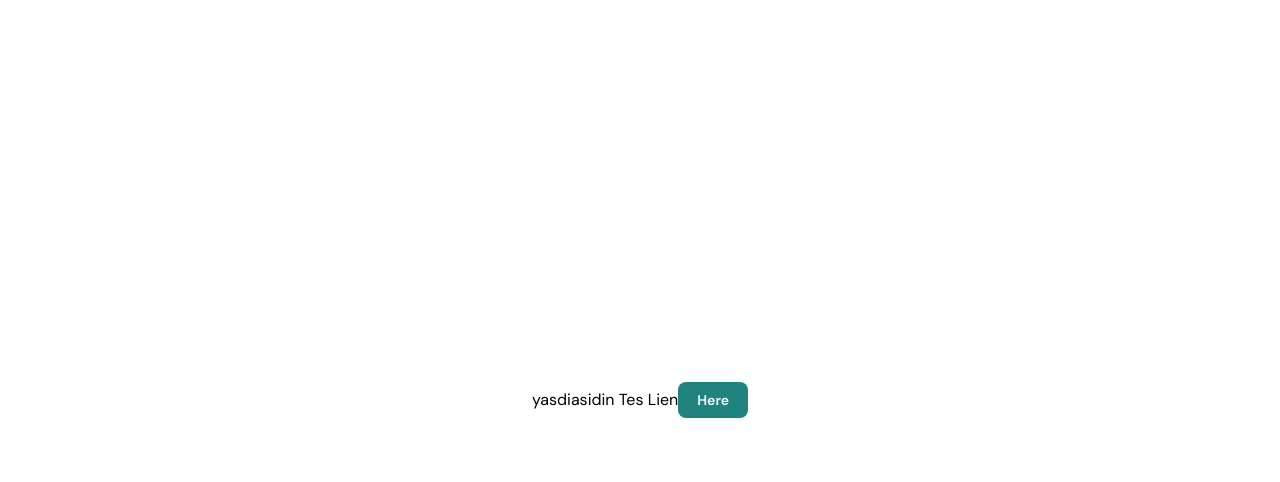
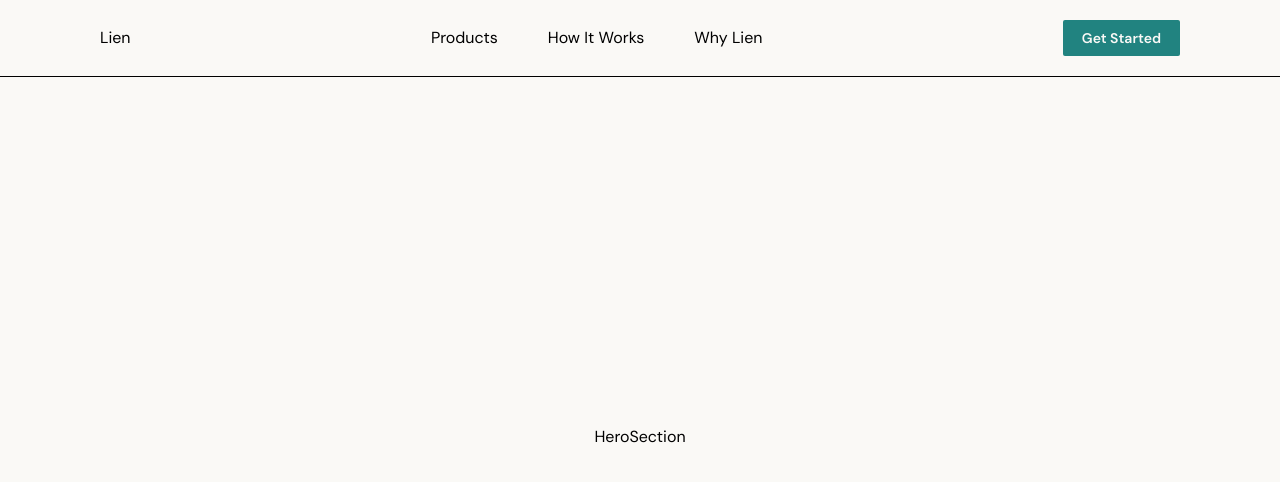
Before and after one commit to we-are-lumen/Lien, a Next.js app in the folder frontend/: page / in a window 1280 px wide. Shown: the top 482 px of the page. Built offline with nearby package versions, Linux system fonts and the light colour scheme.

Commit message:
feat(landing): add landing navbar

```diff
--- /dev/null
+++ b/frontend/app/(landing)/components/HeroSection.tsx
@@ -0,0 +1,11 @@
+import { Center, Text } from "@mantine/core";
+
+const HeroSection = () => {
+  return (
+    <Center h={"90dvh"}>
+      <Text>HeroSection</Text>
+    </Center>
+  );
+};
+
+export default HeroSection;
--- /dev/null
+++ b/frontend/app/(landing)/layout.tsx
@@ -0,0 +1,14 @@
+import LandingNavbar from "@/shared/components/navigations/LandingNavbar";
+
+export default function LandingLayout({
+  children,
+}: Readonly<{
+  children: React.ReactNode;
+}>) {
+  return (
+    <div>
+      <LandingNavbar />
+      {children}
+    </div>
+  );
+}
--- /dev/null
+++ b/frontend/app/(landing)/page.tsx
@@ -0,0 +1,11 @@
+import HeroSection from "./components/HeroSection";
+
+const LandingPage = () => {
+  return (
+    <div>
+      <HeroSection />
+    </div>
+  );
+};
+
+export default LandingPage;
--- a/frontend/app/page.tsx
+++ /dev/null
@@ -1,10 +0,0 @@
-import { Button, Center } from "@mantine/core";
-
-export default function Home() {
-  return (
-    <Center h={"100dvh"}>
-      <p>yasdiasidin Tes Lien</p>
-      <Button>Here</Button>
-    </Center>
-  );
-}
--- /dev/null
+++ b/frontend/shared/components/navigations/LandingNavbar.tsx
@@ -0,0 +1,26 @@
+import { Box, Button, Flex } from "@mantine/core";
+import Link from "next/link";
+
+const LandingNavbar = () => {
+  return (
+    <Box bg="white">
+      <Flex
+        px={100}
+        py={20}
+        justify={"space-between"}
+        align={"center"}
+        style={{ borderBottom: "1.5px solid black" }}
+      >
+        <Link href={"/"}>Lien</Link>
+        <Flex gap={50}>
+          <div>Products</div>
+          <div>How It Works</div>
+          <div>Why Lien</div>
+        </Flex>
+        <Button>Get Started</Button>
+      </Flex>
+    </Box>
+  );
+};
+
+export default LandingNavbar;
--- a/frontend/shared/theme/app.theme.ts
+++ b/frontend/shared/theme/app.theme.ts
@@ -2,6 +2,7 @@ import { createTheme } from "@mantine/core";
 
 export const appTheme = createTheme({
     fontFamily: 'DM Sans, sans-serif',
+    white: '#FAF9F6',
     colors: {
         primary: [
             '#e8f6f5',
@@ -16,5 +17,7 @@ export const appTheme = createTheme({
             '#155c5a',
         ]
     },
-    primaryColor: 'primary'
+    primaryColor: 'primary',
+    defaultRadius: 'xs'
+
 });
```
